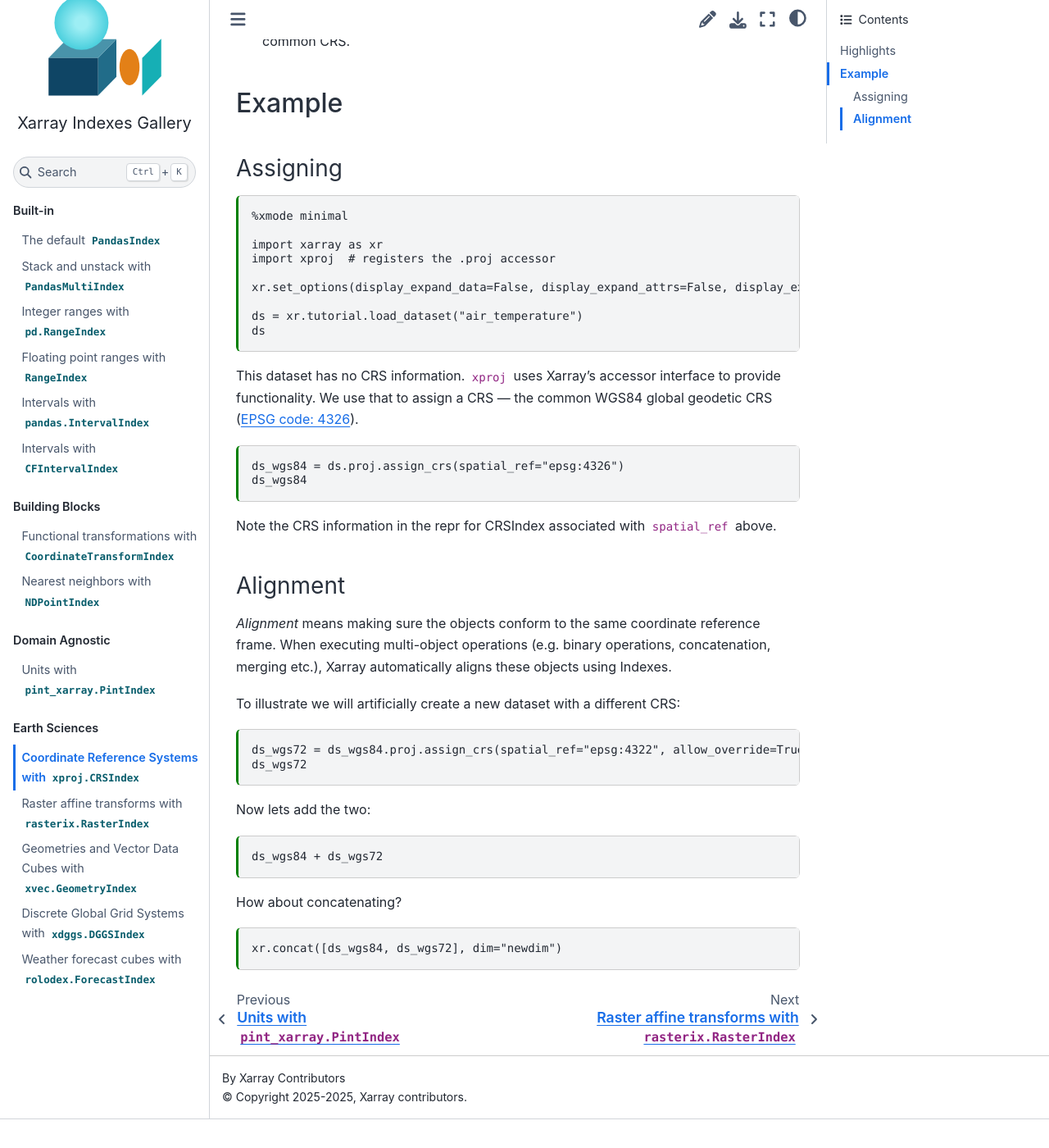
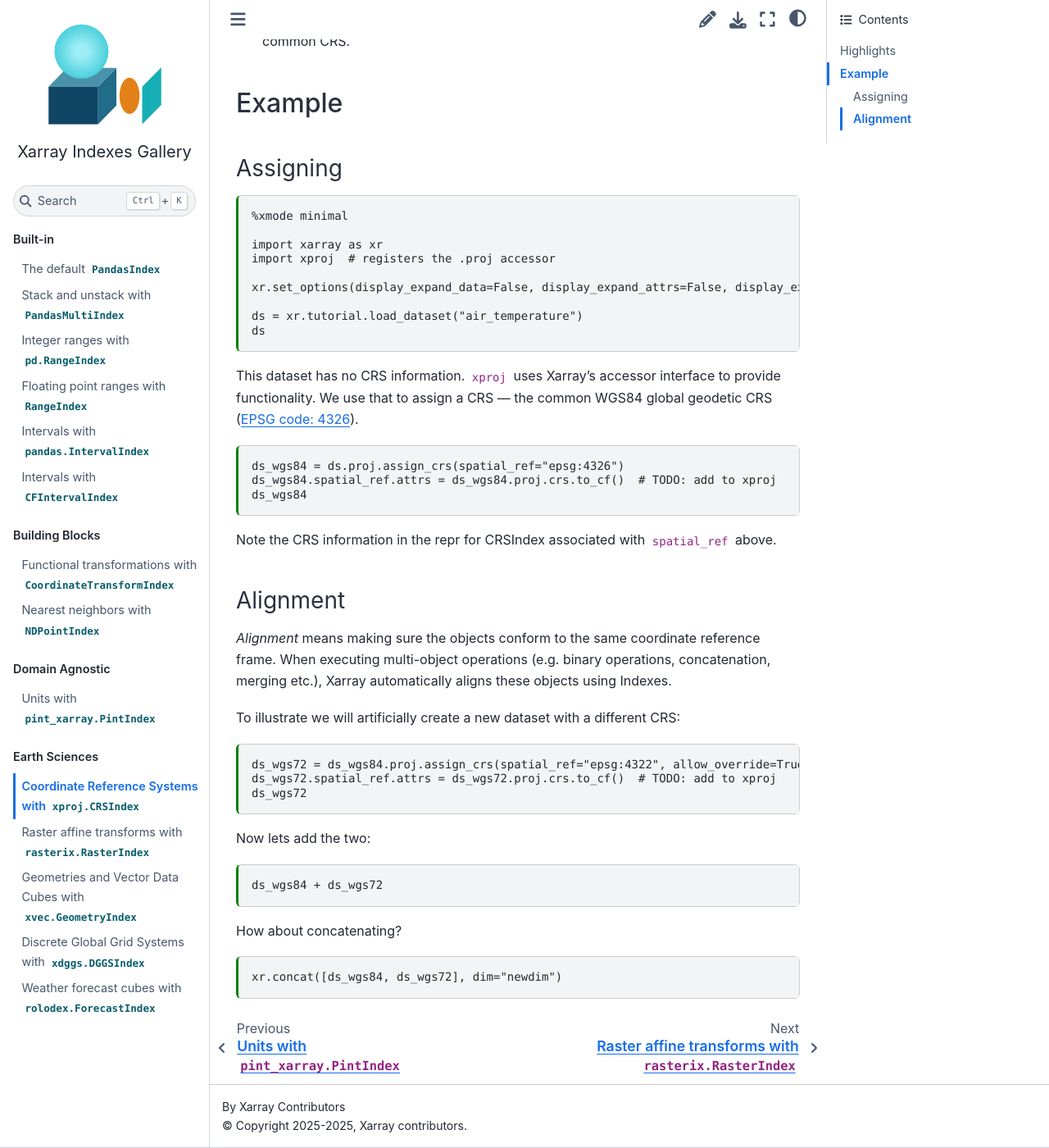
Before and after one commit to xarray-contrib/xarray-indexes, a Sphinx documentation site: the page built from docs/earth/xproj.md, in a window 1280 px wide and 1400 px high, scrolled down 553 px. Shown: the whole window at 82% size. Built offline with Sphinx 7.4.7 and the Sphinx Book theme 1.1.4, drawn with Linux system fonts in a browser that asks for light colours; before the commit the page ends 1918 px from its top, so only the background shows below that.

Commit message:
add spatial_ref attrs (#31)
* add spatial_ref attrs

* Add bounds illustration

* bump font size a bit for presentation

````diff
--- a/docs/_static/style.css
+++ b/docs/_static/style.css
@@ -26,7 +26,7 @@ code.literal {
     from var(--pst-color-on-background) h s calc(l - 15)
   );
 
-  font-size: 0.85em;
+  font-size: 0.9em;
   margin-left: 1.25em;
 }
 
@@ -44,7 +44,7 @@ html[data-theme="dark"] .xr-wrap {
 .xr-array-wrap,
 .xr-var-data,
 .xr-var-preview {
-  font-size: 0.9em;
+  /* font-size: 0.9em; */
 }
 .gp {
   color: darkorange;
--- a/docs/earth/xproj.md
+++ b/docs/earth/xproj.md
@@ -40,6 +40,7 @@ This dataset has no CRS information.
 
 ```{code-cell}
 ds_wgs84 = ds.proj.assign_crs(spatial_ref="epsg:4326")
+ds_wgs84.spatial_ref.attrs = ds_wgs84.proj.crs.to_cf()  # TODO: add to xproj
 ds_wgs84
 ```
 
@@ -54,6 +55,7 @@ To illustrate we will artificially create a new dataset with a different CRS:
 
 ```{code-cell}
 ds_wgs72 = ds_wgs84.proj.assign_crs(spatial_ref="epsg:4322", allow_override=True)
+ds_wgs72.spatial_ref.attrs = ds_wgs72.proj.crs.to_cf()  # TODO: add to xproj
 ds_wgs72
 ```
 
````
Also changed, not shown: docs/builtin/cfinterval.ipynb.
